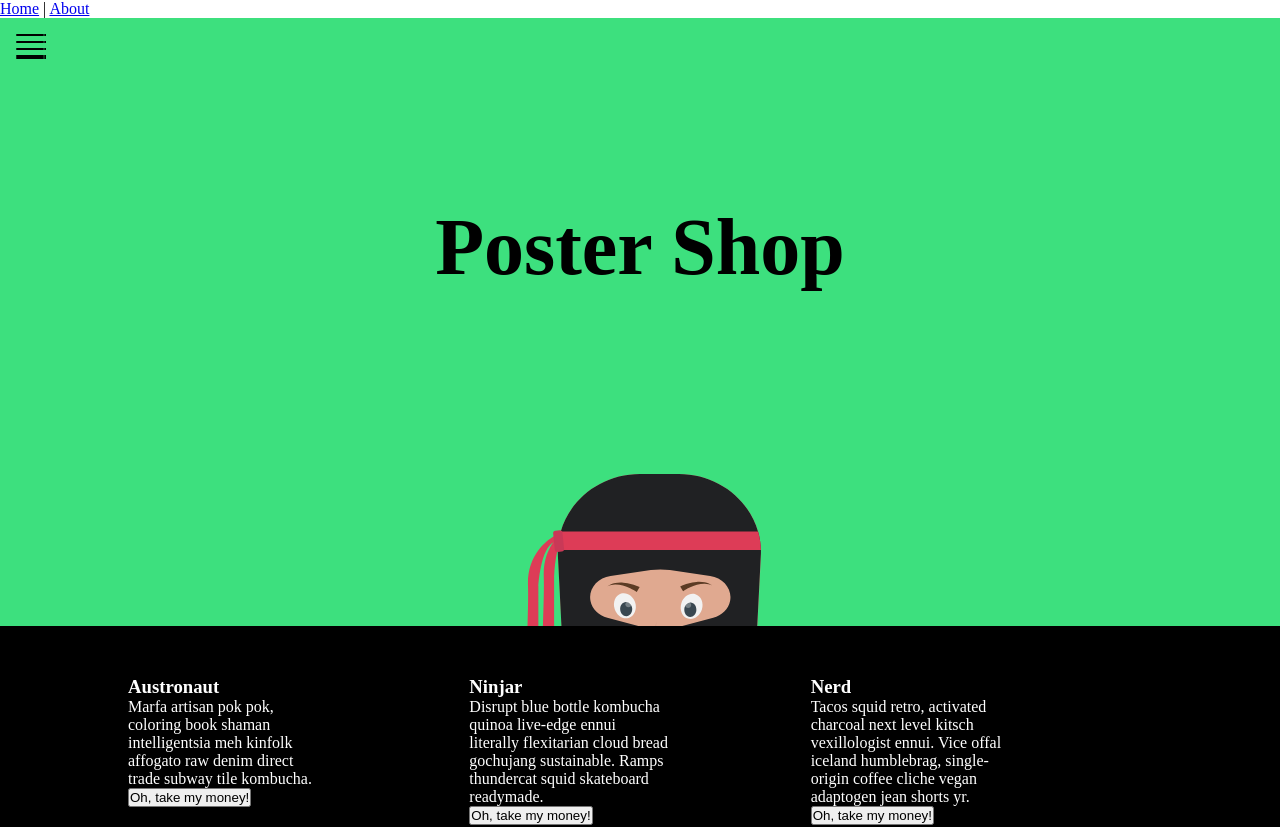
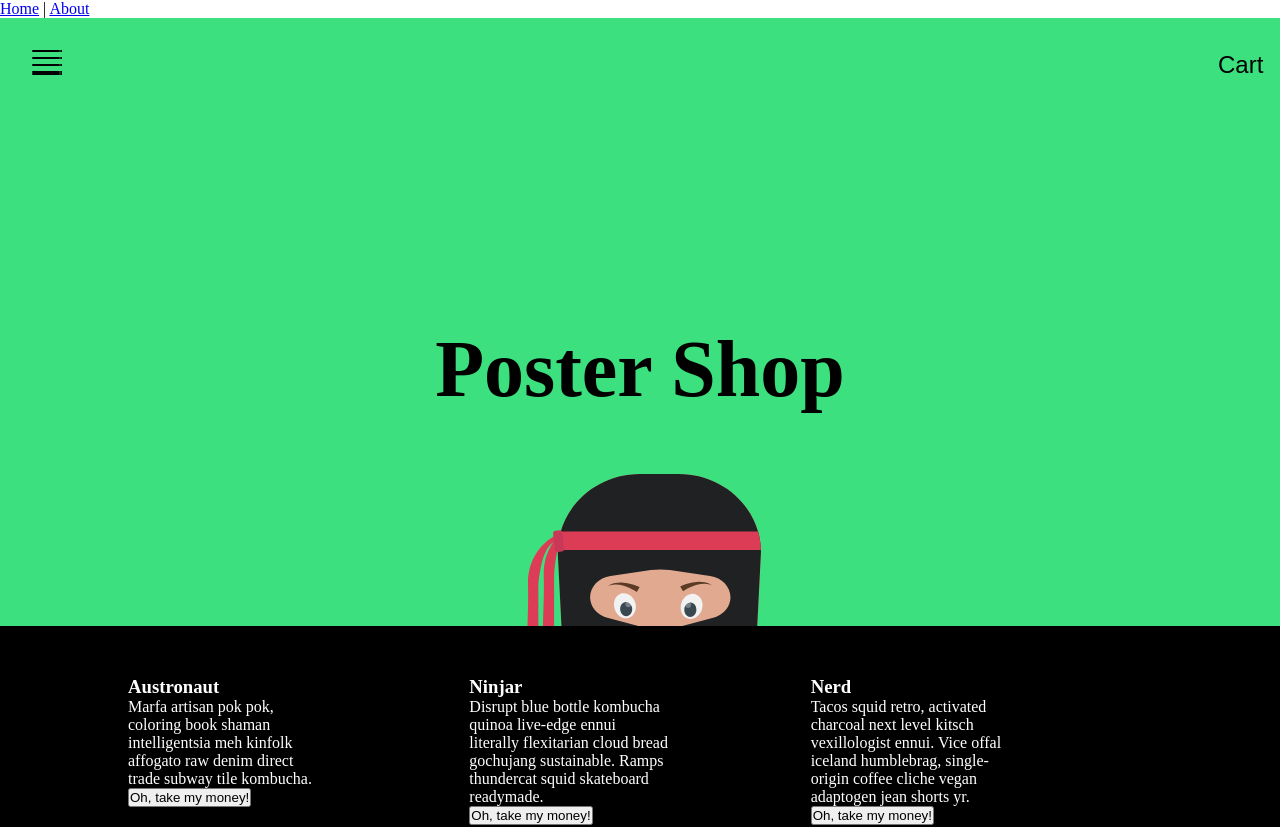
Before and after one commit to Michaelaltinsik1/Scrum, a Vue app in the folder postershop/: page / in a window 1280 px wide. Shown: the top 827 px of the page. Built offline with nearby package versions, Linux system fonts and the light colour scheme.

Commit message:
Enable cart view on cart button click
Add feature for cart component to show on click. Had to add state and
modifies for store and methods and computeds for home and cart

```diff
--- a/postershop/package.json
+++ b/postershop/package.json
@@ -8,6 +8,7 @@
     "lint": "vue-cli-service lint"
   },
   "dependencies": {
+    "@mui/icons-material": "^5.4.1",
     "core-js": "^3.6.5",
     "vue": "^2.6.11",
     "vue-router": "^3.2.0",
--- a/postershop/src/components/Cart.vue
+++ b/postershop/src/components/Cart.vue
@@ -1,6 +1,6 @@
 <template>
     <section class="cart-view">
-        <button class="close-cart">X</button>
+        <button @click="toogleCart" class="close-cart">X</button>
         <h2 class="order">Order</h2>
         <article v-for="post in posts" :key="post.id" class="shopping-item">
             <h2>{{post.Title}}</h2>
@@ -22,6 +22,11 @@ export default {
     data(){
         return{
             posts : [...posts]
+        }
+    },
+    methods:{
+        toogleCart(){
+            this.$store.dispatch('updateCardState');
         }
     }
 
--- a/postershop/src/router/index.js
+++ b/postershop/src/router/index.js
@@ -1,17 +1,11 @@
 import Vue from 'vue'
 import VueRouter from 'vue-router'
 import Home from '../views/Home.vue'
-import Cart from '@/components/Cart.vue'
 import About from '../views/About.vue'
 
 Vue.use(VueRouter)
 
 const routes = [
-  {
-    path: '/Cart',
-    name: 'Cart',
-    component: Cart
-  },
   {
     path: '/',
     name: 'Home',
--- a/postershop/src/store/index.js
+++ b/postershop/src/store/index.js
@@ -6,11 +6,18 @@ Vue.use(Vuex)
 export default new Vuex.Store({
   state: {
     posts : [...posts],
-    cart : []
+    cart : [],
+    showCart : false
   },
   mutations: {
+    modifyCardState(state){
+      state.showCart = !state.showCart;
+    }
   },
   actions: {
+    updateCardState(context){
+      context.commit('modifyCardState');
+    }
   },
   modules: {
   }
--- a/postershop/src/views/Home.vue
+++ b/postershop/src/views/Home.vue
@@ -3,9 +3,12 @@
 
 
   <header>
-    <div class="burger-menu"></div>
+    <div class="container">
+      <div class="burger-menu"></div>
+      <button class="cart" @click="toogleCart">Cart</button>
+      <Cart class="cart-view" v-if="getCartState"/>
+    </div>
     <h1>Poster Shop</h1>
-    <svg data-testid="AddShoppingCartIcon">AddShoppingCartIcon</svg>
   </header>
   <main>
     <Card v-for="card in getCards" :key="card.id" :card="card"/>
@@ -37,13 +40,21 @@
 </template>
 <script>
 import Card from '../components/card.vue'
-import AddShoppingCartIcon from '@mui/icons-material/AddShoppingCart';
+import Cart from '../components/Cart.vue'
 
 export default {
-  components:{Card},
+  components:{Card,Cart},
   computed:{
     getCards(){
       return this.$store.state.posts;
+    },
+    getCartState(){
+      return this.$store.state.showCart;
+    }
+  },
+  methods:{
+    toogleCart(){
+      this.$store.dispatch('updateCardState');
     }
   }
 }
@@ -69,18 +80,31 @@ background-position: 50% 100%;
 text-align: center;
 display: flex;
 align-items: center;
-justify-content: center;
+justify-content: space-between;
 flex-direction: column;
 font-size: 2.5rem;
 position: relative;
 }
-.burger-menu{
-  position: absolute;
-  align-self: flex-start;
-  top: 0%;
-  margin: 1rem;
+header h1{
+  margin: auto 0;
+}
+.container{
+  display: flex;
+  min-width: 100%;
+  justify-content: space-between;
+}
+.cart,.burger-menu{
+  margin: 2rem;
   width: 30px;
   height: 30px;
+}
+.cart{
+  background-color: transparent;
+  border: none;
+  font-size: 1.5rem;
+  cursor: pointer;
+}
+.burger-menu{
   background-image: url(../assets/navicon.svg);
 }
 main{
@@ -116,5 +140,9 @@ footer>div{
  display: flex;
  justify-content: space-around;
 }
+.cart-view{
+  position: absolute;
+  right: 0;
+}
 
 </style>
```
Also changed, not shown: 1 other file (tests, documents, lock files or other folders).
